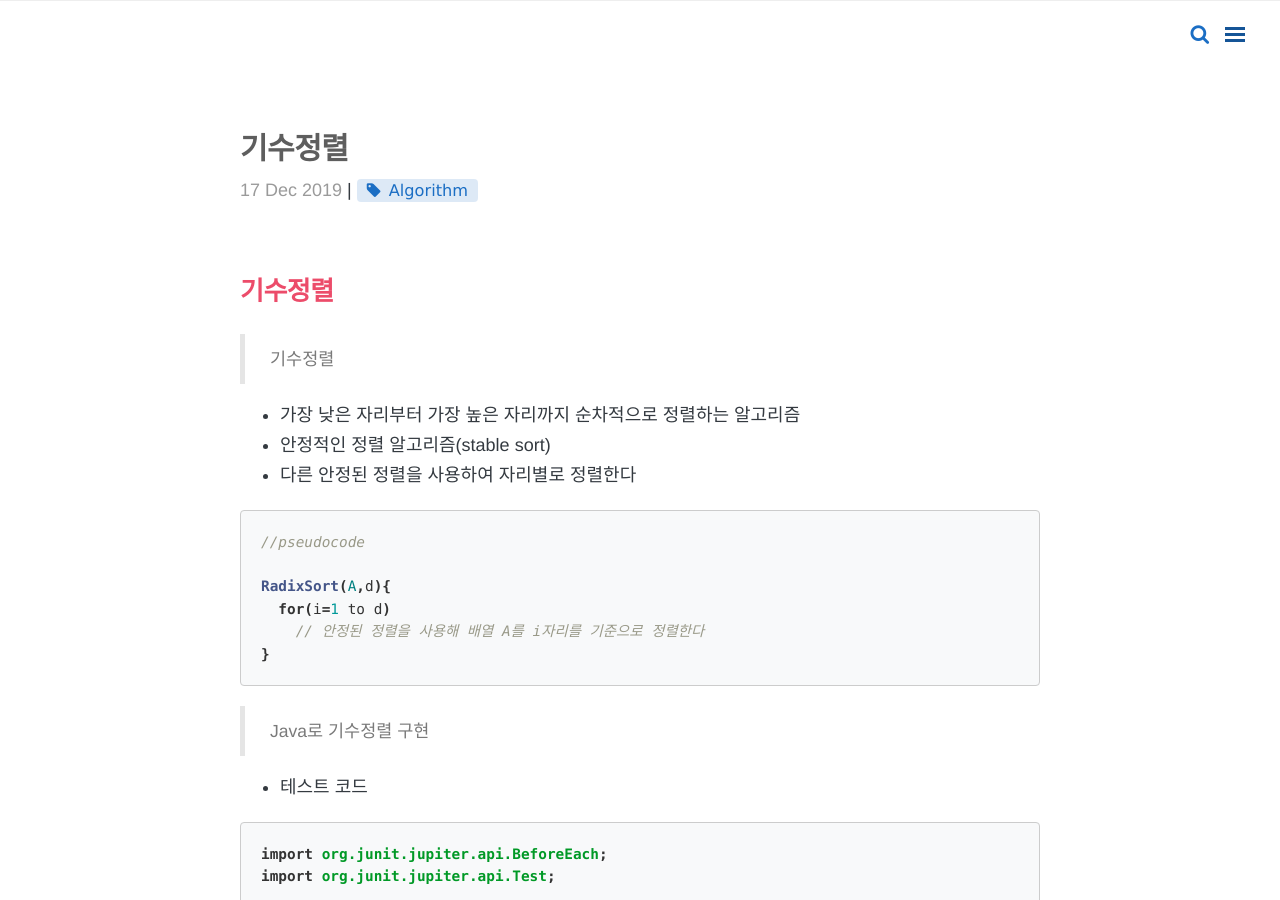
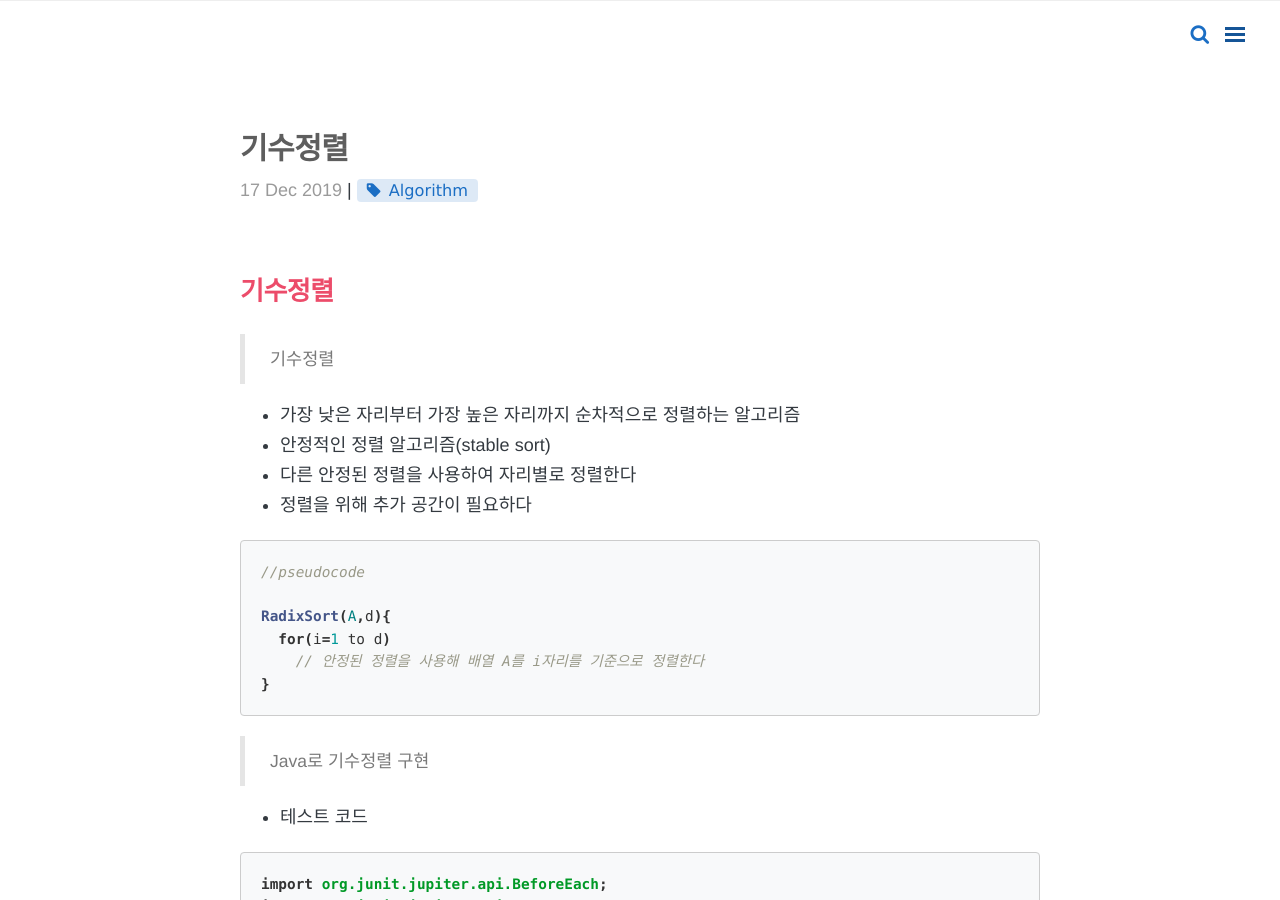
Before and after one commit to jayyhkwon/jayyhkwon.github.io, a Jekyll site: the page built from _posts/algorithm/2019-12-17-algorithm-기수정렬.md, in a window 1280 px wide and 900 px high. Built offline with Jekyll 4.4.1, drawn with Linux system fonts in a browser that asks for light colours; nearby versions of some CDN libraries; comment, search, counter and statistics services are not loaded.

```diff
--- a/_posts/algorithm/2019-12-17-algorithm-기수정렬.md
+++ b/_posts/algorithm/2019-12-17-algorithm-기수정렬.md
@@ -17,6 +17,7 @@ comments: true
 - 가장 낮은 자리부터 가장 높은 자리까지 순차적으로 정렬하는 알고리즘
 - 안정적인 정렬 알고리즘(stable sort)
 - 다른 안정된 정렬을 사용하여 자리별로 정렬한다
+- 정렬을 위해 추가 공간이 필요하다
 
 
 
```
Also changed, not shown: _posts/algorithm/2019-12-16-algorithm-계수정렬.md (+1 -0 lines).
